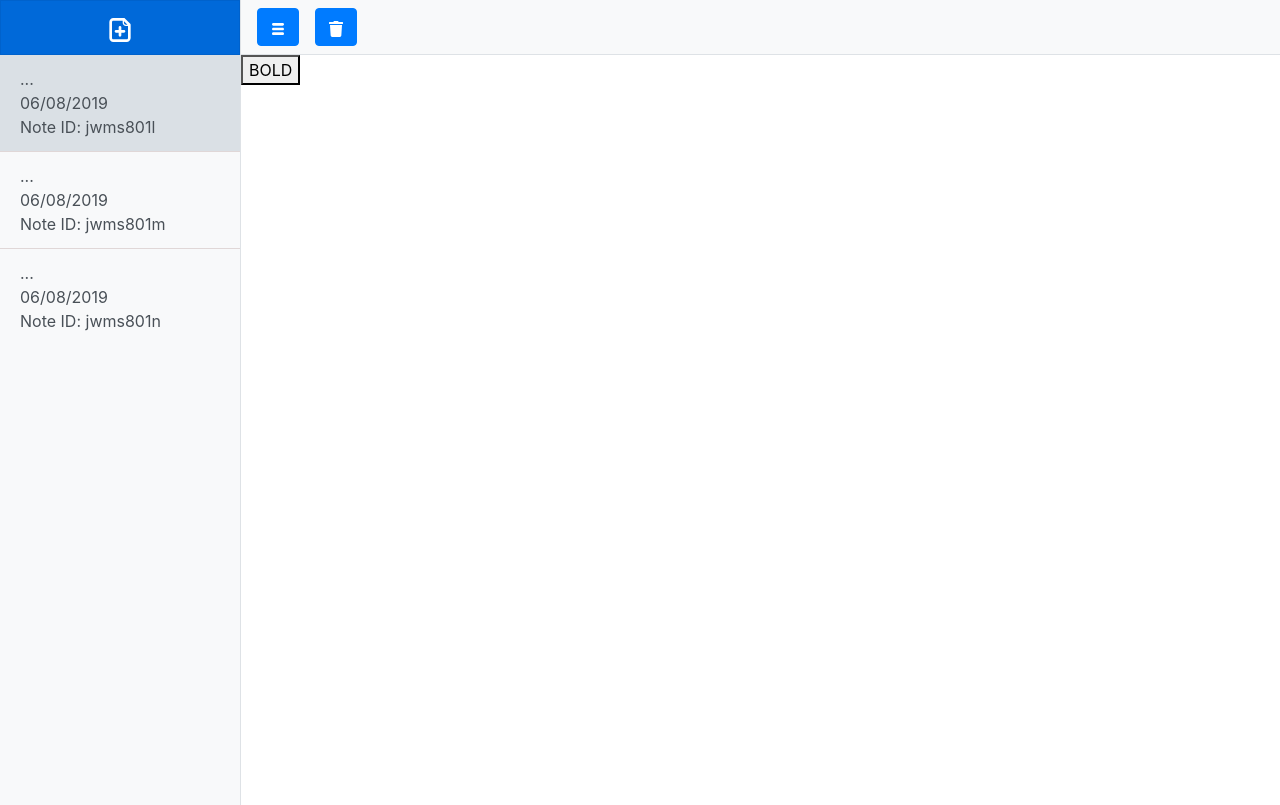
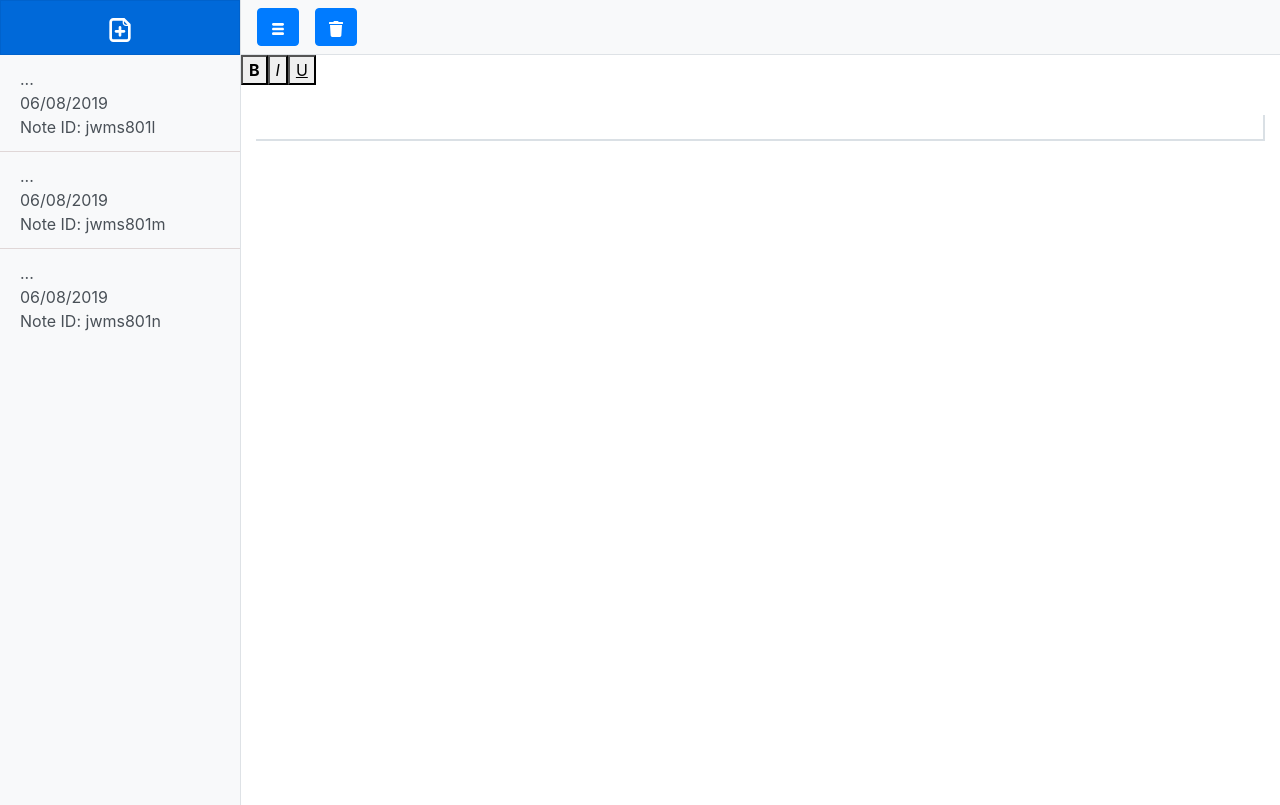
Before and after one commit to davieu/React-Notepad, a React app: page / in a window 1280 px wide. Built offline with nearby package versions, Linux system fonts and the light colour scheme.

Commit message:
added underline and italic

```diff
--- a/src/components/Navbar.js
+++ b/src/components/Navbar.js
@@ -92,9 +92,11 @@ const navbarNote = (props) => {
         </Nav>
 
         {/* *****************************************************************
+
         The note/input section with draftjs editor */}
-        <button onClick={() => {props.makeBold();}}>BOLD</button>
+        {/* <button onClick={() => {props.makeBold();}}>BOLD</button> */}
         {/* <button onClick={e => props.changeFont('100px')}>100px</button> */}
+        <div className="toolbar">{props.buttons}</div>
         <NoteEditor
           editorState={props.editorState}
           onChange={props.onChange}
--- a/src/components/NoteEditor.js
+++ b/src/components/NoteEditor.js
@@ -4,10 +4,12 @@
 const NoteEditor = (props) => {
   return (
   <div className="container-fluid editor">
+    <div className="editor2">
     <Editor
       editorState={props.editorState}
       onChange={(editorState) => {props.onChange(editorState)}}
       ref={props.editorRef}/>
+      </div>
   </div>
   )
 }
--- a/src/containers/App.css
+++ b/src/containers/App.css
@@ -81,6 +81,12 @@ body {
   overflow:scroll;
   height:90vh;
 }
+.editor2 {
+  border-color: #dae0e5;
+  border-width: 0px 2px 2px 0px;
+  border-style: solid;
+}
+
 .editor::-webkit-scrollbar {
   display:none !important;
 }
@@ -88,3 +94,15 @@ body {
 .deleteBtn {
   margin-left:1rem;
 }
+
+.BOLD {
+  font-weight: bold;
+}
+
+.ITALIC {
+  font-style: italic;
+}
+
+.UNDERLINE {
+  text-decoration: underline;
+}
--- a/src/containers/App.js
+++ b/src/containers/App.js
@@ -23,12 +23,12 @@ class App extends Component {
   };
 
   // focuses the editor on state change and also for highlighting the note in the noteslist
-  componentDidUpdate = () => {
-    this.allNotesRefreshed();
+  // componentDidUpdate = () => {
+  //   this.allNotesRefreshed();
 
-    document.querySelector(`.${this.state.notes[this.state.currentlySelectedIndex].id}`).style.backgroundColor = '#dae0e5'
-    this.domEditor.focus()
-  };
+  //   document.querySelector(`.${this.state.notes[this.state.currentlySelectedIndex].id}`).style.backgroundColor = '#dae0e5'
+  //   this.domEditor.focus()
+  // };
 
 /*********************************************
  * DRAFT JS functions
@@ -53,9 +53,15 @@ class App extends Component {
     this.setState({ notes: copyNotes })
   };
 
-  makeBold = () => {
+  // makeBold = () => {
+  //   this.onChange(RichUtils.toggleInlineStyle(
+  //     this.state.notes[this.state.currentlySelectedIndex].editorState, 'BOLD'
+  //   ));
+  // };
+
+  modifyStyle = (e) => {
     this.onChange(RichUtils.toggleInlineStyle(
-      this.state.notes[this.state.currentlySelectedIndex].editorState, 'BOLD'
+      this.state.notes[this.state.currentlySelectedIndex].editorState, e.target.name
     ));
   };
 
@@ -170,9 +176,19 @@ class App extends Component {
     }
   };
 
+  /////////////////
+
+  ///////////////////////
+
 
   render() {
     console.log(RichUtils)
+////////////////////////
+    const styles = ['BOLD', 'ITALIC', 'UNDERLINE'];
+    const buttons = styles.map(style => {
+      return <button key={style} className={style} onClick={this.modifyStyle} name={style}>{style.substring(0,1)}</button>
+    });
+    ///////////////////////////
     return (
       <div className="App">
         <NavbarNote
@@ -188,9 +204,12 @@ class App extends Component {
           editorState={this.state.notes[this.state.currentlySelectedIndex].editorState}
           onChange={this.onChange}
           editorRef={this.setDomEditorRef}
-          makeBold={this.makeBold}
+          // makeBold={this.makeBold}
           changeFont={this.toggleFontSize}
+          buttons={buttons}
           />
+
+
       </div>
     );
   }
```
